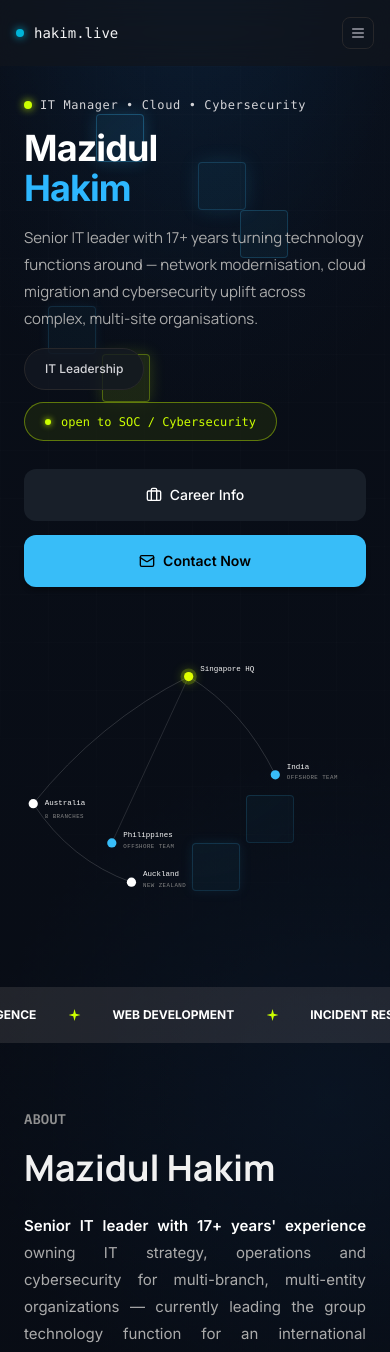
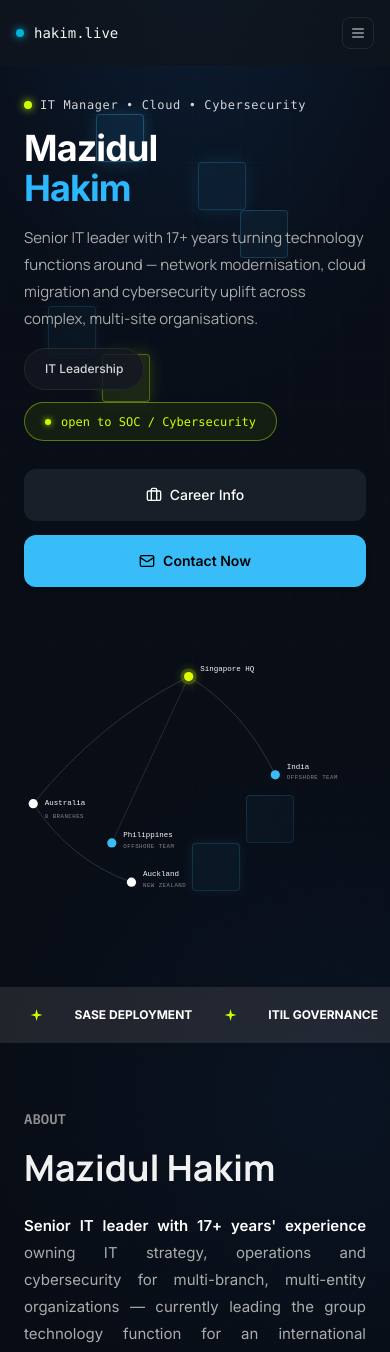
Before and after one commit to AbuBakkarSiddique007/portfolio-website-task, a Next.js app: page / in a window 390 px wide. Shown: the top 1352 px of the page. Built offline with nearby package versions, Linux system fonts and the light colour scheme.

Commit message:
fix: fix the resposive issues

```diff
--- a/src/app/layout.tsx
+++ b/src/app/layout.tsx
@@ -26,7 +26,7 @@ export const metadata: Metadata = {
 
 export default function RootLayout({ children }: LayoutProps<"/">) {
   return (
-    <html lang="en" className={`${inter.variable} ${manrope.variable} ${ibmPlexMono.variable} h-full antialiased`}>
+    <html lang="en" suppressHydrationWarning className={`${inter.variable} ${manrope.variable} ${ibmPlexMono.variable} h-full antialiased`}>
       <body className="min-h-full w-full flex flex-col items-center font-sans">
         <div className="mx-auto w-full max-w-[1440px] flex-1 flex flex-col">
           <Navbar />
--- a/src/components/casefiles.tsx
+++ b/src/components/casefiles.tsx
@@ -107,7 +107,7 @@ export default function CaseFiles() {
 
         <div className="grid w-full grid-cols-1 gap-[24px] lg:grid-cols-2">
           {cases.map((item, i) => (
-            <ScrollReveal key={item.id} delay={i * 100}>
+            <ScrollReveal key={item.id} delay={i * 100} className="h-full">
               <div
                 className="group relative flex h-full w-full flex-col gap-[16px] overflow-hidden rounded-[24px] border border-[rgba(42,51,64,1)] bg-[rgba(19,24,32,1)] px-[20px] py-[24px] transition-all duration-300 hover:-translate-y-1.5 hover:border-[#38bdf8]/50 hover:shadow-[0_16px_40px_-12px_rgba(56,189,248,0.18)] sm:px-[28px]"
               >
--- a/src/components/expertise.tsx
+++ b/src/components/expertise.tsx
@@ -49,7 +49,7 @@ export default function Expertise() {
               <div
                 className="group relative flex h-full w-full flex-col gap-[16px] rounded-[12px] border border-[rgba(42,51,64,1)] bg-[rgba(19,24,32,1)] px-[24px] py-[22px] transition-all duration-300 hover:border-[#38bdf8]/60 hover:shadow-[0_0_24px_rgba(56,189,248,0.08)]"
               >
-                <div className="pointer-events-none absolute top-4 right-4 flex items-center justify-center opacity-0 transition-all duration-300 group-hover:scale-100 group-hover:opacity-100 scale-75">
+                <div className="pointer-events-none absolute top-4 right-4 flex scale-75 items-center justify-center opacity-0 transition-all duration-300 group-hover:scale-100 group-hover:opacity-100">
                   <span className="relative flex h-2 w-2">
                     <span className="absolute inline-flex h-full w-full animate-ping rounded-full bg-[#38bdf8] opacity-75"></span>
                     <span className="relative inline-flex h-2 w-2 rounded-full bg-[#38bdf8] shadow-[0_0_8px_#38bdf8]"></span>
--- a/src/components/hero.tsx
+++ b/src/components/hero.tsx
@@ -5,7 +5,7 @@ import { Briefcase, Mail } from "lucide-react";
 
 export default function Hero() {
   return (
-    <section className="relative flex w-full justify-center overflow-hidden py-8 lg:py-16">
+    <section id="hero" className="relative flex w-full justify-center overflow-hidden py-8 lg:py-16">
       <div className="pointer-events-none absolute inset-0 bg-[radial-gradient(ellipse_80%_60%_at_50%_-20%,rgba(14,50,90,0.25),rgba(0,0,0,0))]"></div>
 
       <div className="pointer-events-none absolute inset-0 overflow-hidden [mask-image:radial-gradient(ellipse_85%_70%_at_50%_40%,#000_50%,transparent_100%)]">
@@ -51,9 +51,9 @@ export default function Hero() {
                 <h1 className="text-4xl font-bold tracking-tight text-white sm:text-6xl lg:text-[72px] lg:leading-[84px]">
                   Mazidul
                 </h1>
-                <h1 className="text-4xl font-bold tracking-tight text-[#2db7ff] sm:text-6xl lg:text-[72px] lg:leading-[84px]">
+                <p className="text-4xl font-bold tracking-tight text-[#2db7ff] sm:text-6xl lg:text-[72px] lg:leading-[84px]">
                   Hakim
-                </h1>
+                </p>
               </div>
 
               <p className="w-full font-[family-name:var(--font-manrope)] text-[15px] font-normal leading-[180%] tracking-normal text-[#ababab] sm:text-[16px]">
--- a/src/components/marquee.tsx
+++ b/src/components/marquee.tsx
@@ -2,14 +2,14 @@
 
 
 const items = [
-  "PENETRATION TESTING",
-  "APPLICATION & API SECURITY",
-  "BUG BOUNTY",
-  "THREAT INTELLIGENCE",
-  "WEB DEVELOPMENT",
-  "INCIDENT RESPONSE",
-  "PENETRATION TESTING",
-  "SECURE SDLC",
+  "IT LEADERSHIP",
+  "CLOUD ARCHITECTURE",
+  "CYBERSECURITY",
+  "NETWORK ENGINEERING",
+  "SASE DEPLOYMENT",
+  "ITIL GOVERNANCE",
+  "BUDGET OWNERSHIP",
+  "DISASTER RECOVERY",
 ];
 
 function StarIcon() {
```
